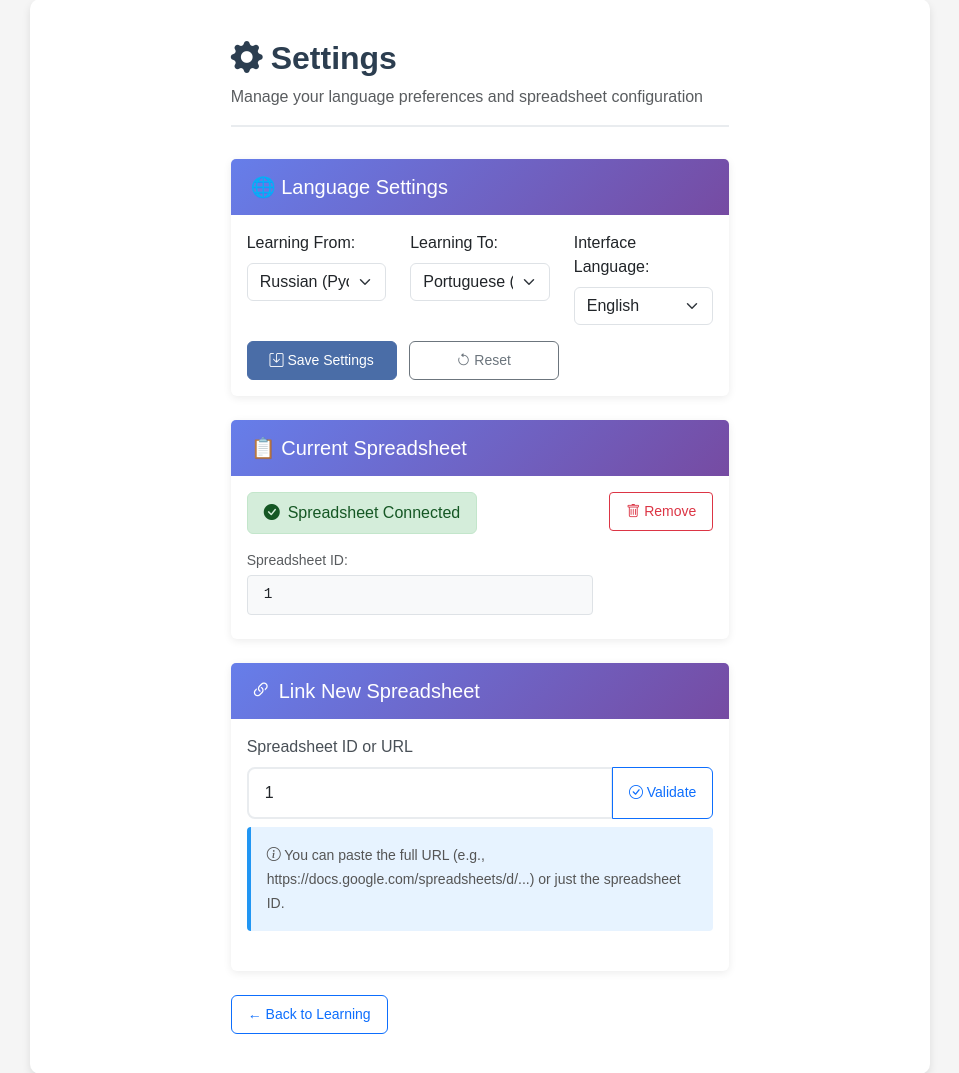
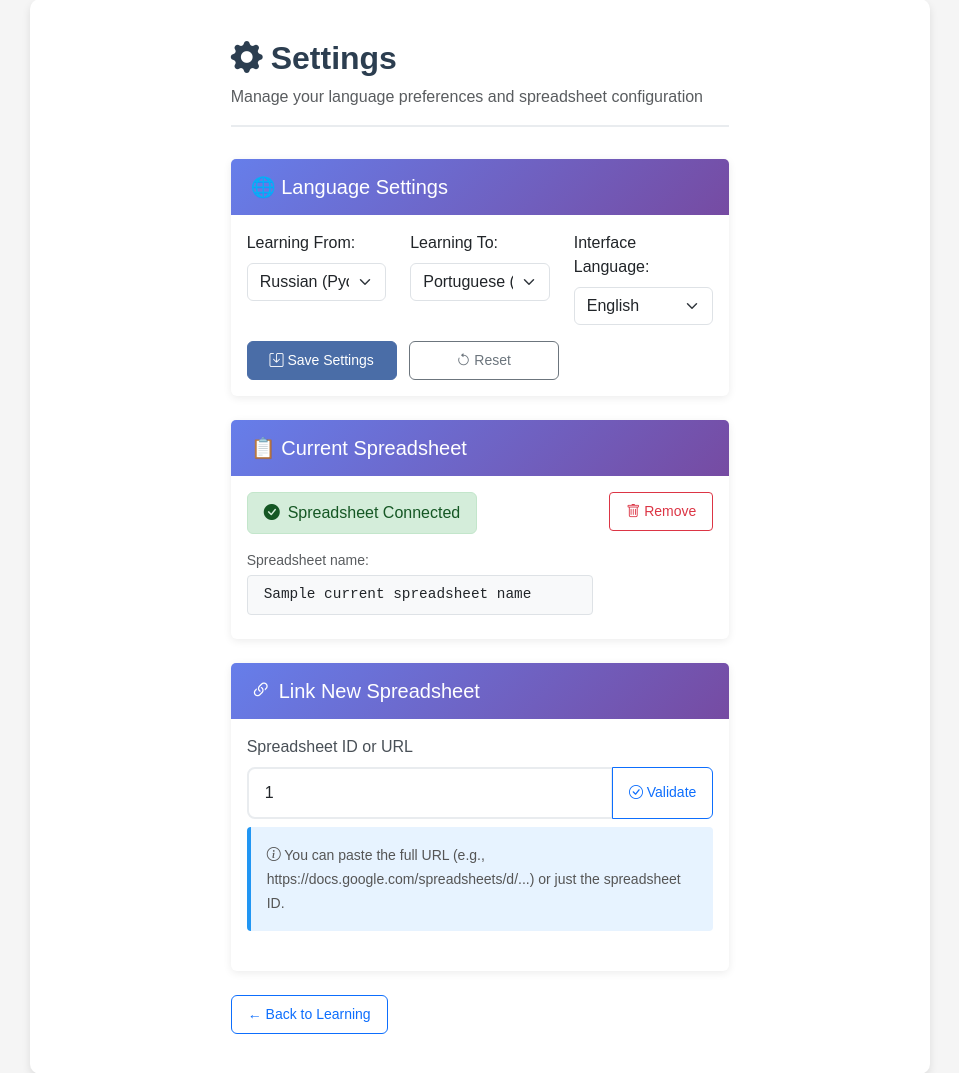
Before and after one commit to Gaeevy/langtut, a Flask app: template templates/settings.html in a window 1280 px wide. Shown: the part 88-1161 px from the top of the page, without its empty margins (160-1119 px from the left). Run offline with Flask 3, Linux system fonts and the light colour scheme; the template is opened without the code that fills it: most values are stand-ins (such as "Sample title", 1, 10 or a date in 2020); parts of the project's set-up code (start-up, migrations or seed data) failed here and were passed over.

Commit message:
Dev/ improve settings page (#28)
* Extract and display spreadsheet name during validation

* Save the new spreadsheet to the database and make it active

```diff
--- a/src/gsheet.py
+++ b/src/gsheet.py
@@ -61,6 +61,9 @@ def validate_spreadsheet_access(spreadsheet_id: str) -> tuple[bool, str, list[st
         spreadsheet = gc.open_by_key(spreadsheet_id)
         logger.info(f"Successfully opened spreadsheet: {spreadsheet.title}")
 
+        # Get spreadsheet name
+        spreadsheet_name = spreadsheet.title
+
         # Get worksheet names
         worksheets = spreadsheet.worksheets()
         worksheet_names = [ws.title for ws in worksheets]
@@ -103,7 +106,7 @@ def validate_spreadsheet_access(spreadsheet_id: str) -> tuple[bool, str, list[st
             )
 
         logger.info("✅ Spreadsheet validation successful")
-        return True, "Spreadsheet is valid", worksheet_names
+        return True, "Spreadsheet is valid", worksheet_names, spreadsheet_name
 
     except gspread.SpreadsheetNotFound:
         logger.error(f"Spreadsheet not found: {spreadsheet_id}")
--- a/src/user_manager.py
+++ b/src/user_manager.py
@@ -139,7 +139,7 @@ def get_user_spreadsheet_id(session_obj):
     return None
 
 
-def set_user_spreadsheet(session_obj, spreadsheet_id, spreadsheet_url=None, spreadsheet_name=None):
+def set_user_spreadsheet(spreadsheet_id, spreadsheet_url=None, spreadsheet_name=None):
     """Set a spreadsheet as active for the current user"""
     user = get_current_user()
     if not user:
--- a/templates/settings.html
+++ b/templates/settings.html
@@ -108,9 +108,9 @@
                                     <i class="bi bi-check-circle-fill"></i> Spreadsheet Connected
                                 </div>
                                 <div class="mb-2">
-                                    <small class="text-muted d-block mb-1">Spreadsheet ID:</small>
+                                    <small class="text-muted d-block mb-1">Spreadsheet name:</small>
                                     <div class="spreadsheet-id-display">
-                                        {{ current_spreadsheet_id }}
+                                        {{ current_spreadsheet_name }}
                                     </div>
                                 </div>
                             </div>
@@ -551,15 +551,21 @@ function showPreview(data) {
             <i class="bi bi-check-circle-fill"></i> Spreadsheet Validated Successfully
         </div>
         <div class="mb-3">
-            <small class="text-muted d-block mb-1">Spreadsheet ID:</small>
+            <small class="text-muted d-block mb-1">Spreadsheet Name:</small>
             <div class="spreadsheet-id-display">
-                ${data.spreadsheet_id}
+                ${data.spreadsheet_name}
             </div>
         </div>
         ${cardSetsInfo}
     `;
 
     document.getElementById('confirm-spreadsheet-id').value = data.spreadsheet_id;
+
+    // Update the name of the current table in the block Current Status
+    const spreadsheetNameElement = document.querySelector('.spreadsheet-id-display');
+    if (spreadsheetNameElement) {
+        spreadsheetNameElement.textContent = data.spreadsheet_name;
+    }
 
     // Show with animation
     previewDiv.style.display = 'block';
```
Also changed, not shown: src/routes/settings.py (+13 -6 lines).
